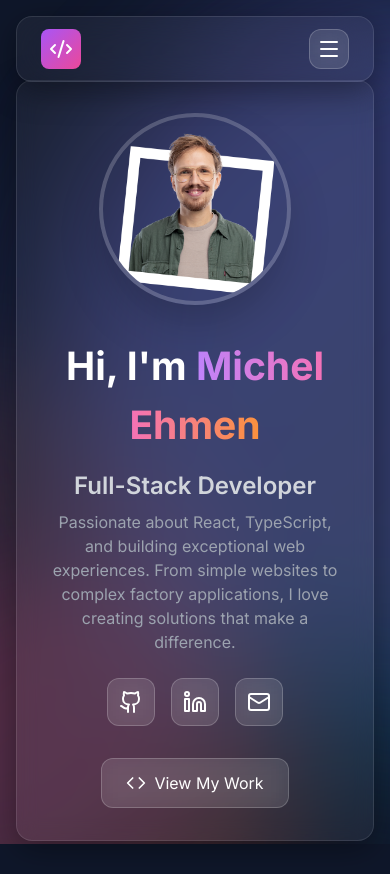
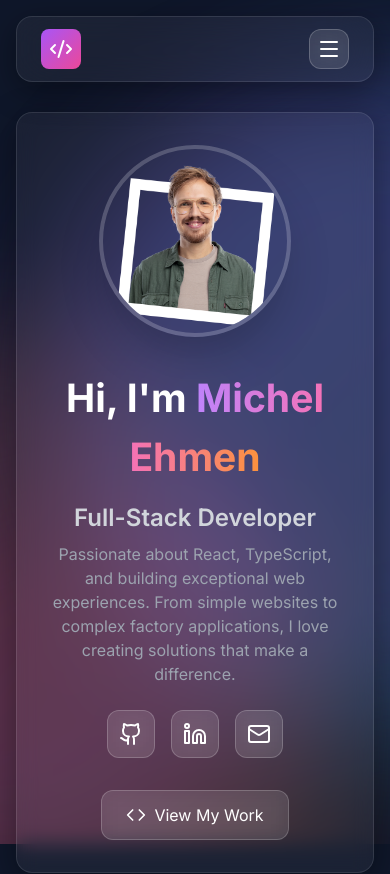
Before and after one commit to MichelEhmen/personal-website, a Next.js app: page / in a window 390 px wide. Shown: the top 874 px of the page. Built offline with nearby package versions, Linux system fonts and the light colour scheme.

Commit message:
ENH-20: fix(mobile): static background blobs, hero spacing, remove dead CSS

```diff
--- a/src/app/global.css
+++ b/src/app/global.css
@@ -1,239 +1,6 @@
 @tailwind base;
 @tailwind components;
 @tailwind utilities;
-
-@layer utilities {
-  .animation-delay-2000 {
-    animation-delay: 2000ms;
-  }
-  .animation-delay-4000 {
-    animation-delay: 4000ms;
-  }
-}
-
-:root {
-  --color-bg1: rgb(15, 23, 42);
-  --color-bg2: rgb(30, 41, 59);
-  --color1: 139, 92, 246;
-  --color2: 236, 72, 153;
-  --color3: 59, 130, 246;
-  --color4: 249, 115, 22;
-  --color5: 6, 182, 212;
-  --color-interactive: 168, 85, 247;
-  --circle-size: 80%;
-  --blending: hard-light;
-}
-
-@keyframes moveInCircle {
-  0% {
-    transform: rotate(0deg);
-  }
-  50% {
-    transform: rotate(180deg);
-  }
-  100% {
-    transform: rotate(360deg);
-  }
-}
-
-@keyframes moveVertical {
-  0% {
-    transform: translateY(-50%);
-  }
-  50% {
-    transform: translateY(50%);
-  }
-  100% {
-    transform: translateY(-50%);
-  }
-}
-
-@keyframes moveHorizontal {
-  0% {
-    transform: translateX(-50%) translateY(-10%);
-  }
-  50% {
-    transform: translateX(50%) translateY(10%);
-  }
-  100% {
-    transform: translateX(-50%) translateY(-10%);
-  }
-}
-
-.gradient-bg {
-  overflow: hidden;
-  background: linear-gradient(40deg, var(--color-bg1), var(--color-bg2));
-  /* Ensure background stays behind content */
-  z-index: 0;
-
-  svg {
-    display: none;
-  }
-
-  .gradients-container {
-    /* OPTIMIZED: Reduced blur from 40px to 25px (40% less GPU work) */
-    /* OPTIMIZED: Removed expensive SVG goo filter */
-    filter: blur(25px);
-    width: 100%;
-    height: 100%;
-    /* Performance: Force GPU layer and hint browser about transforms */
-    will-change: transform;
-    transform: translateZ(0);
-    /* Performance: Contain layout/paint to prevent reflow */
-    contain: layout style paint;
-  }
-
-  /* Respect user's motion preferences */
-  @media (prefers-reduced-motion: reduce) {
-    .gradients-container {
-      filter: blur(20px);
-    }
-    .g1, .g2, .g3, .g4, .g5 {
-      animation-play-state: paused;
-    }
-  }
-
-  .g1 {
-    position: absolute;
-    background: radial-gradient(
-        circle at center,
-        rgba(var(--color1), 0.8) 0,
-        rgba(var(--color1), 0) 50%
-      )
-      no-repeat;
-    mix-blend-mode: var(--blending);
-
-    width: var(--circle-size);
-    height: var(--circle-size);
-    top: calc(50% - var(--circle-size) / 2);
-    left: calc(50% - var(--circle-size) / 2);
-
-    transform-origin: center center;
-    animation: moveVertical 30s ease infinite;
-    /* Performance: Create GPU layer for smooth animation */
-    will-change: transform;
-    transform: translateZ(0);
-
-    opacity: 1;
-  }
-
-  .g2 {
-    position: absolute;
-    background: radial-gradient(
-        circle at center,
-        rgba(var(--color2), 0.8) 0,
-        rgba(var(--color2), 0) 50%
-      )
-      no-repeat;
-    mix-blend-mode: var(--blending);
-
-    width: var(--circle-size);
-    height: var(--circle-size);
-    top: calc(50% - var(--circle-size) / 2);
-    left: calc(50% - var(--circle-size) / 2);
-
-    transform-origin: calc(50% - 400px);
-    animation: moveInCircle 20s reverse infinite;
-    /* Performance: Create GPU layer for smooth animation */
-    will-change: transform;
-    transform: translateZ(0);
-
-    opacity: 1;
-  }
-
-  .g3 {
-    position: absolute;
-    background: radial-gradient(
-        circle at center,
-        rgba(var(--color3), 0.8) 0,
-        rgba(var(--color3), 0) 50%
-      )
-      no-repeat;
-    mix-blend-mode: var(--blending);
-
-    width: var(--circle-size);
-    height: var(--circle-size);
-    top: calc(50% - var(--circle-size) / 2 + 200px);
-    left: calc(50% - var(--circle-size) / 2 - 500px);
-
-    transform-origin: calc(50% + 400px);
-    animation: moveInCircle 40s linear infinite;
-    /* Performance: Create GPU layer for smooth animation */
-    will-change: transform;
-    transform: translateZ(0);
-
-    opacity: 1;
-  }
-
-  .g4 {
-    position: absolute;
-    background: radial-gradient(
-        circle at center,
-        rgba(var(--color4), 0.8) 0,
-        rgba(var(--color4), 0) 50%
-      )
-      no-repeat;
-    mix-blend-mode: var(--blending);
-
-    width: var(--circle-size);
-    height: var(--circle-size);
-    top: calc(50% - var(--circle-size) / 2);
-    left: calc(50% - var(--circle-size) / 2);
-
-    transform-origin: calc(50% - 200px);
-    animation: moveHorizontal 40s ease infinite;
-    /* Performance: Create GPU layer for smooth animation */
-    will-change: transform;
-    transform: translateZ(0);
-
-    opacity: 0.7;
-  }
-
-  .g5 {
-    position: absolute;
-    background: radial-gradient(
-        circle at center,
-        rgba(var(--color5), 0.8) 0,
-        rgba(var(--color5), 0) 50%
-      )
-      no-repeat;
-    mix-blend-mode: var(--blending);
-
-    width: calc(var(--circle-size) * 2);
-    height: calc(var(--circle-size) * 2);
-    top: calc(50% - var(--circle-size));
-    left: calc(50% - var(--circle-size));
-
-    transform-origin: calc(50% - 800px) calc(50% + 200px);
-    animation: moveInCircle 20s ease infinite;
-    /* Performance: Create GPU layer for smooth animation */
-    will-change: transform;
-    transform: translateZ(0);
-
-    opacity: 1;
-  }
-
-  .interactive {
-    position: absolute;
-    background: radial-gradient(
-        circle at center,
-        rgba(var(--color-interactive), 0.8) 0,
-        rgba(var(--color-interactive), 0) 50%
-      )
-      no-repeat;
-    mix-blend-mode: var(--blending);
-
-    width: 100%;
-    height: 100%;
-    top: -50%;
-    left: -50%;
-    /* Performance: Create GPU layer */
-    will-change: transform;
-    transform: translateZ(0);
-
-    opacity: 0.7;
-  }
-}
 
 /* Glassmorphism utilities */
 .glass-card {
--- a/src/components/AnimatedBackground.tsx
+++ b/src/components/AnimatedBackground.tsx
@@ -1,93 +1,85 @@
 'use client'
 
 import { motion } from 'framer-motion'
+import { useEffect, useState } from 'react'
 
-const AnimatedBackground = () => {
-  return (
-    <div className="pointer-events-none fixed inset-0 overflow-hidden">
-      {/* Gradient blob 1 - Purple */}
-      <motion.div
-        className="absolute rounded-full bg-gradient-to-br from-purple-500 to-pink-500 opacity-20 blur-3xl"
-        style={{
-          width: '600px',
-          height: '600px',
-          top: '10%',
-          left: '10%'
-        }}
-        animate={{
+const blobs = [
+  {
+    gradient: 'from-purple-500 to-pink-500',
+    style: { width: '600px', height: '600px', top: '10%', left: '10%' },
+    animate: {
       x: [0, 50, -50, 0],
       y: [0, -50, 50, 0],
       scale: [1, 1.1, 0.9, 1]
-        }}
+    },
+    duration: 20
+  },
+  {
+    gradient: 'from-pink-500 to-orange-500',
+    style: { width: '500px', height: '500px', top: '60%', right: '10%' },
+    animate: {
+      x: [0, -30, 30, 0],
+      y: [0, 30, -30, 0],
+      scale: [1, 0.9, 1.1, 1]
+    },
+    duration: 25
+  },
+  {
+    gradient: 'from-blue-500 to-cyan-500',
+    style: { width: '700px', height: '700px', bottom: '10%', left: '20%' },
+    animate: {
+      x: [0, 40, -40, 0],
+      y: [0, -40, 40, 0],
+      scale: [1, 1.2, 0.8, 1]
+    },
+    duration: 30
+  },
+  {
+    gradient: 'from-orange-500 to-purple-500',
+    style: { width: '550px', height: '550px', top: '40%', right: '30%' },
+    animate: {
+      x: [0, -25, 25, 0],
+      y: [0, 25, -25, 0],
+      scale: [1, 0.95, 1.05, 1]
+    },
+    duration: 22
+  }
+]
+
+const AnimatedBackground = () => {
+  const [isDesktop, setIsDesktop] = useState(false)
+
+  useEffect(() => {
+    const mq = window.matchMedia('(min-width: 768px)')
+    setIsDesktop(mq.matches)
+    const handler = (e: MediaQueryListEvent) => setIsDesktop(e.matches)
+    mq.addEventListener('change', handler)
+    return () => mq.removeEventListener('change', handler)
+  }, [])
+
+  return (
+    <div className="pointer-events-none fixed inset-0 overflow-hidden">
+      {blobs.map((blob, i) =>
+        isDesktop ? (
+          <motion.div
+            key={i}
+            className={`absolute rounded-full bg-gradient-to-br ${blob.gradient} opacity-20 blur-3xl`}
+            style={blob.style}
+            animate={blob.animate}
             transition={{
-          duration: 20,
+              duration: blob.duration,
               repeat: Infinity,
               ease: 'easeInOut'
             }}
           />
-
-      {/* Gradient blob 2 - Pink */}
-      <motion.div
-        className="absolute rounded-full bg-gradient-to-br from-pink-500 to-orange-500 opacity-20 blur-3xl"
-        style={{
-          width: '500px',
-          height: '500px',
-          top: '60%',
-          right: '10%'
-        }}
-        animate={{
-          x: [0, -30, 30, 0],
-          y: [0, 30, -30, 0],
-          scale: [1, 0.9, 1.1, 1]
-        }}
-        transition={{
-          duration: 25,
-          repeat: Infinity,
-          ease: 'easeInOut'
-        }}
+        ) : (
+          <div
+            key={i}
+            className={`absolute rounded-full bg-gradient-to-br ${blob.gradient} opacity-20 blur-3xl`}
+            style={blob.style}
           />
-
-      {/* Gradient blob 3 - Blue */}
-      <motion.div
-        className="absolute rounded-full bg-gradient-to-br from-blue-500 to-cyan-500 opacity-20 blur-3xl"
-        style={{
-          width: '700px',
-          height: '700px',
-          bottom: '10%',
-          left: '20%'
-        }}
-        animate={{
-          x: [0, 40, -40, 0],
-          y: [0, -40, 40, 0],
-          scale: [1, 1.2, 0.8, 1]
-        }}
-        transition={{
-          duration: 30,
-          repeat: Infinity,
-          ease: 'easeInOut'
-        }}
-      />
-
-      {/* Gradient blob 4 - Orange/Cyan mix */}
-      <motion.div
-        className="absolute rounded-full bg-gradient-to-br from-orange-500 to-purple-500 opacity-15 blur-3xl"
-        style={{
-          width: '550px',
-          height: '550px',
-          top: '40%',
-          right: '30%'
-        }}
-        animate={{
-          x: [0, -25, 25, 0],
-          y: [0, 25, -25, 0],
-          scale: [1, 0.95, 1.05, 1]
-        }}
-        transition={{
-          duration: 22,
-          repeat: Infinity,
-          ease: 'easeInOut'
-        }}
-      />
+        )
+      )}
     </div>
   )
 }
--- a/src/sections/hero/components/Hero.tsx
+++ b/src/sections/hero/components/Hero.tsx
@@ -28,7 +28,7 @@ const Hero = () => {
   return (
     <section
       id="home"
-      className="relative flex min-h-screen items-center justify-center px-4 py-20"
+      className="relative flex min-h-screen items-center justify-center px-4 pb-20 pt-28 md:py-20"
     >
       <motion.div
         className="glass-card mx-auto max-w-6xl p-8 md:p-12"
```
Also changed, not shown: src/app/icon.svg (added). Lines whose indentation alone changed are shown as unchanged.
